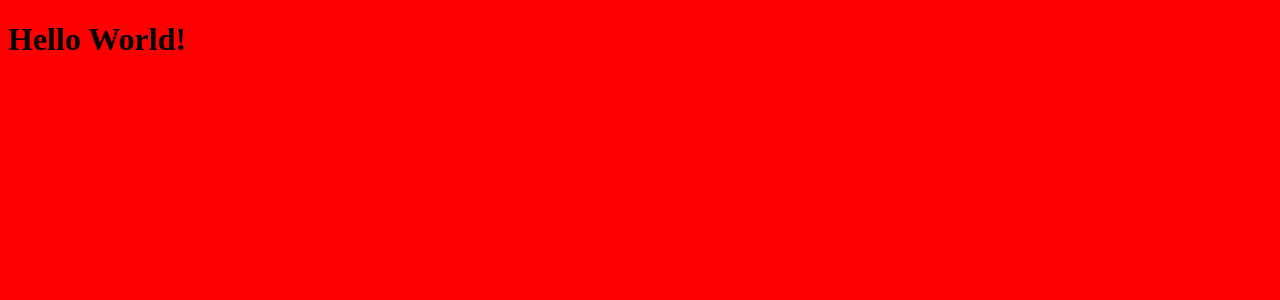
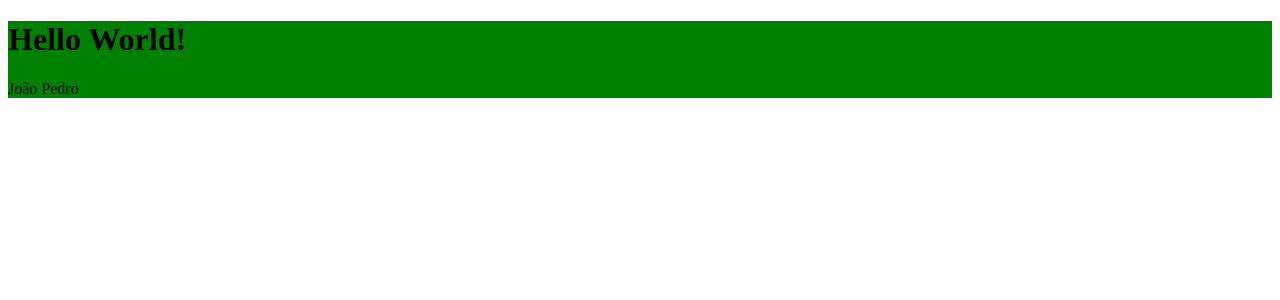
Before and after one commit to espjotape/rocketnotes, a React (Vite) app: page / in a window 1280 px wide. Shown: the top 300 px of the page. Built offline with nearby package versions, Linux system fonts and the light colour scheme.

Commit message:
CSS in JS

```diff
--- a/package.json
+++ b/package.json
@@ -11,7 +11,8 @@
   },
   "dependencies": {
     "react": "^18.3.1",
-    "react-dom": "^18.3.1"
+    "react-dom": "^18.3.1",
+    "styled-components": "^6.1.12"
   },
   "devDependencies": {
     "@eslint/js": "^9.8.0",
--- a/src/pages/Details/index.jsx
+++ b/src/pages/Details/index.jsx
@@ -1,7 +1,10 @@
-import "./styles.css"
+import { Container } from "./styles"
 
 export function Details(){
   return (
-  <h1>Hello World!</h1>
+    <Container>
+    <h1>Hello World!</h1>
+    <span>João Pedro</span>
+    </Container>
   )
 }
--- a/src/pages/Details/styles.css
+++ /dev/null
@@ -1,3 +0,0 @@
-body {
-  background: red;
-}
--- /dev/null
+++ b/src/pages/Details/styles.js
@@ -0,0 +1,5 @@
+import styled from "styled-components";
+
+export const Container = styled.div`
+  background-color: green;
+`
```
Also changed, not shown: 1 other file (tests, documents, lock files or other folders).
